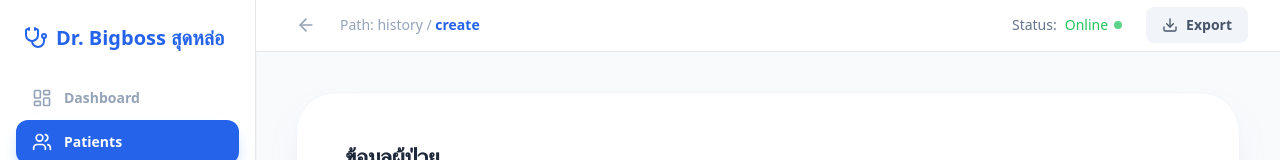
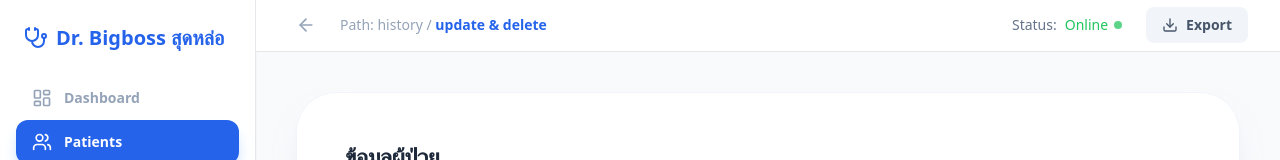
Before and after one commit to aekkarachk-prog/SWEN_AI, a Next.js app in the folder frontend/: page /history/edit_del in a window 1280 px wide. Shown: the top 160 px of the page. Built offline with nearby package versions, Linux system fonts and the light colour scheme.

Commit message:
update word

```diff
--- a/frontend/app/history/edit_del/page.tsx
+++ b/frontend/app/history/edit_del/page.tsx
@@ -105,7 +105,7 @@ export default function CreatePatientPage() {
               <ArrowLeft size={20} />
             </Link>
             <span className="text-slate-400 text-sm font-medium">
-              Path: history / <span className="text-blue-600 font-bold">create</span>
+              Path: history / <span className="text-blue-600 font-bold">update & delete</span>
             </span>
           </div>
 
```
